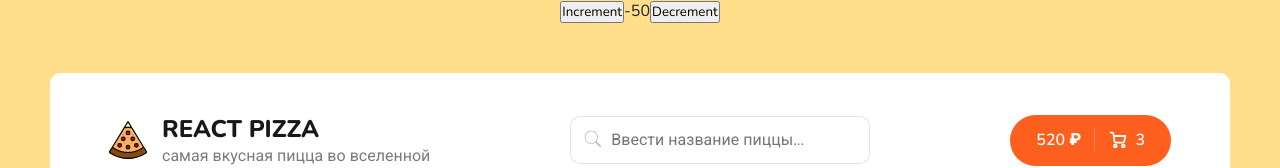
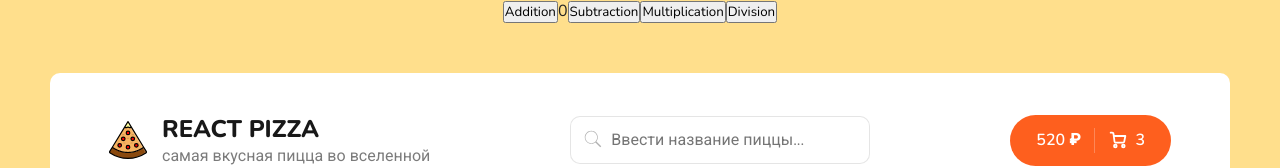
Before and after one commit to BmvEln/react-pizza, a React (Create React App) app: page / in a window 1280 px wide. Shown: the top 168 px of the page. Built offline with nearby package versions, Linux system fonts and the light colour scheme; no server answers.

Commit message:
miniCalculator. Изучение reduxToolKit

```diff
--- a/src/App.js
+++ b/src/App.js
@@ -11,26 +11,32 @@ import Cart from './pages/Cart/Cart';
 import { createContext } from 'react';
 
 import { useSelector, useDispatch } from 'react-redux';
-import { decrement, increment } from './redux/slices/counterSlice';
+import { addition, subtraction, multiplication, division } from './redux/slices/calculatorSlice';
 
 export const SearchContext = createContext('');
 
 function App() {
   const [searchText, setSearchText] = useState('');
 
-  const count = useSelector((state) => state.counter.value);
+  const count = useSelector((state) => state.calculator.value);
   const dispatch = useDispatch();
 
   return (
     <div className="App">
       <div>
         <div>
-          <button aria-label="Increment value" onClick={() => dispatch(increment())}>
-            Increment
+          <button aria-label="Addition value" onClick={() => dispatch(addition())}>
+            Addition
           </button>
           <span>{count}</span>
-          <button aria-label="Decrement value" onClick={() => dispatch(decrement())}>
-            Decrement
+          <button aria-label="Subtraction value" onClick={() => dispatch(subtraction())}>
+            Subtraction
+          </button>
+          <button aria-label="Multiplication value" onClick={() => dispatch(multiplication())}>
+            Multiplication
+          </button>
+          <button aria-label="Division value" onClick={() => dispatch(division())}>
+            Division
           </button>
         </div>
       </div>
--- /dev/null
+++ b/src/redux/slices/calculatorSlice.js
@@ -0,0 +1,30 @@
+import { createSlice } from '@reduxjs/toolkit';
+
+// Реализация калькулятора с помощью ReduxTookit
+const initialState = {
+  value: 0,
+};
+
+export const calculatorSlice = createSlice({
+  name: 'calculator',
+  initialState: initialState,
+  reducers: {
+    addition: (state) => {
+      state.value += 2;
+    },
+    subtraction: (state) => {
+      state.value -= 2;
+    },
+    multiplication: (state) => {
+      state.value *= 2;
+    },
+    division: (state) => {
+      state.value /= 2;
+    },
+  },
+});
+
+// Action creators are generated for each case reducer function
+export const { addition, subtraction, multiplication, division } = calculatorSlice.actions;
+
+export default calculatorSlice.reducer;
--- a/src/redux/slices/counterSlice.js
+++ /dev/null
@@ -1,26 +0,0 @@
-import { createSlice } from '@reduxjs/toolkit';
-
-const initialState = {
-  value: -50,
-};
-
-export const counterSlice = createSlice({
-  name: 'counter',
-  initialState: initialState,
-  reducers: {
-    increment: (state) => {
-      state.value += 5;
-    },
-    decrement: (state) => {
-      state.value -= 5;
-    },
-    incrementByAmount: (state, action) => {
-      state.value += action.payload;
-    },
-  },
-});
-
-// Action creators are generated for each case reducer function
-export const { increment, decrement, incrementByAmount } = counterSlice.actions;
-
-export default counterSlice.reducer;
--- a/src/redux/store.js
+++ b/src/redux/store.js
@@ -1,11 +1,8 @@
 import { configureStore } from '@reduxjs/toolkit';
-import counterReducer from './slices/counterSlice';
+import calculatorReducer from './slices/calculatorSlice';
 
 export const store = configureStore({
   reducer: {
-    counter: counterReducer,
+    calculator: calculatorReducer,
   },
 });
-
-// console.log(store);
-// console.log(configureStore);
```
